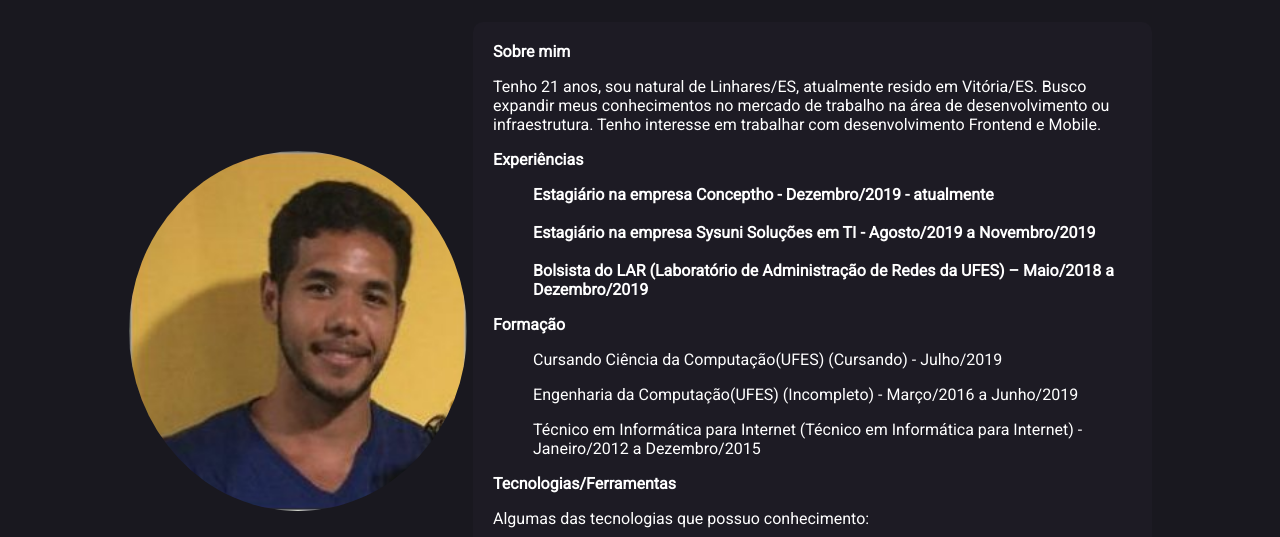
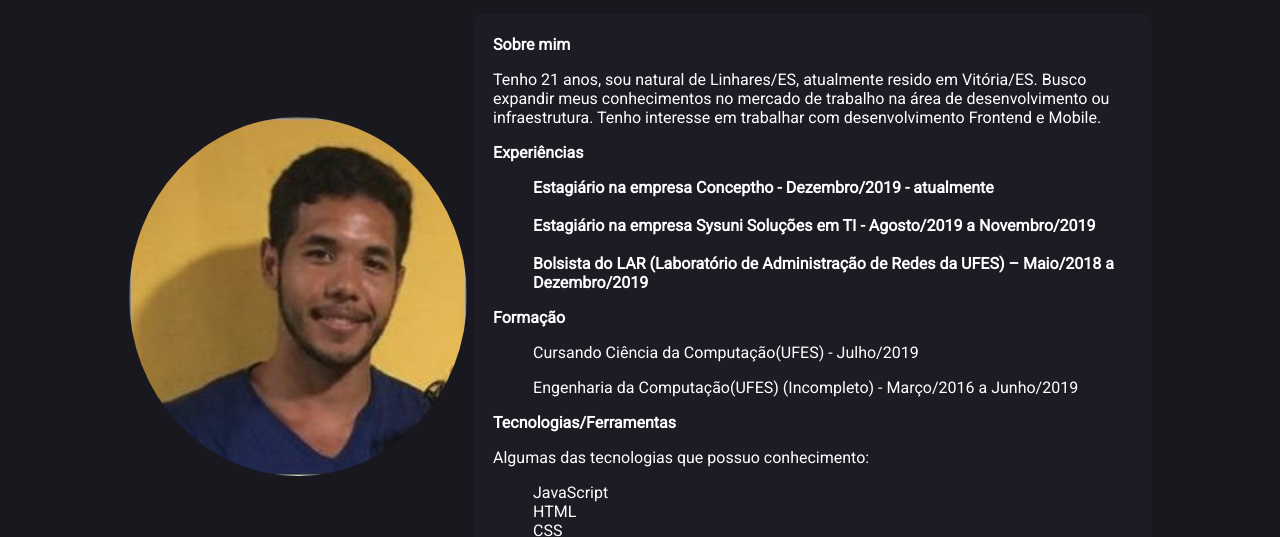
Before and after one commit to juliobissoli/portifolio, a plain HTML site: page index.html in a window 1280 px wide. Shown: the part 259-796 px from the top of the page. Drawn offline with Linux system fonts and the light colour scheme.

Commit message:
tirar cursando

```diff
--- a/index.html
+++ b/index.html
@@ -64,14 +64,10 @@
                     </p>
                     <ul>
                         <li>
-                            <p>Cursando Ciência da Computação(UFES) (Cursando) - Julho/2019</p>
+                            <p>Cursando Ciência da Computação(UFES) - Julho/2019</p>
                         </li>
                         <li>
                             <p>Engenharia da Computação(UFES) (Incompleto) - Março/2016 a Junho/2019</p>
-                        </li>
-                        <li>
-                            <p>Técnico em Informática para Internet (Técnico em Informática para Internet) -
-                                Janeiro/2012 a Dezembro/2015 </p>
                         </li>
                     </ul>
                     <strong calss="subtitulo">Tecnologias/Ferramentas</strong>
```
